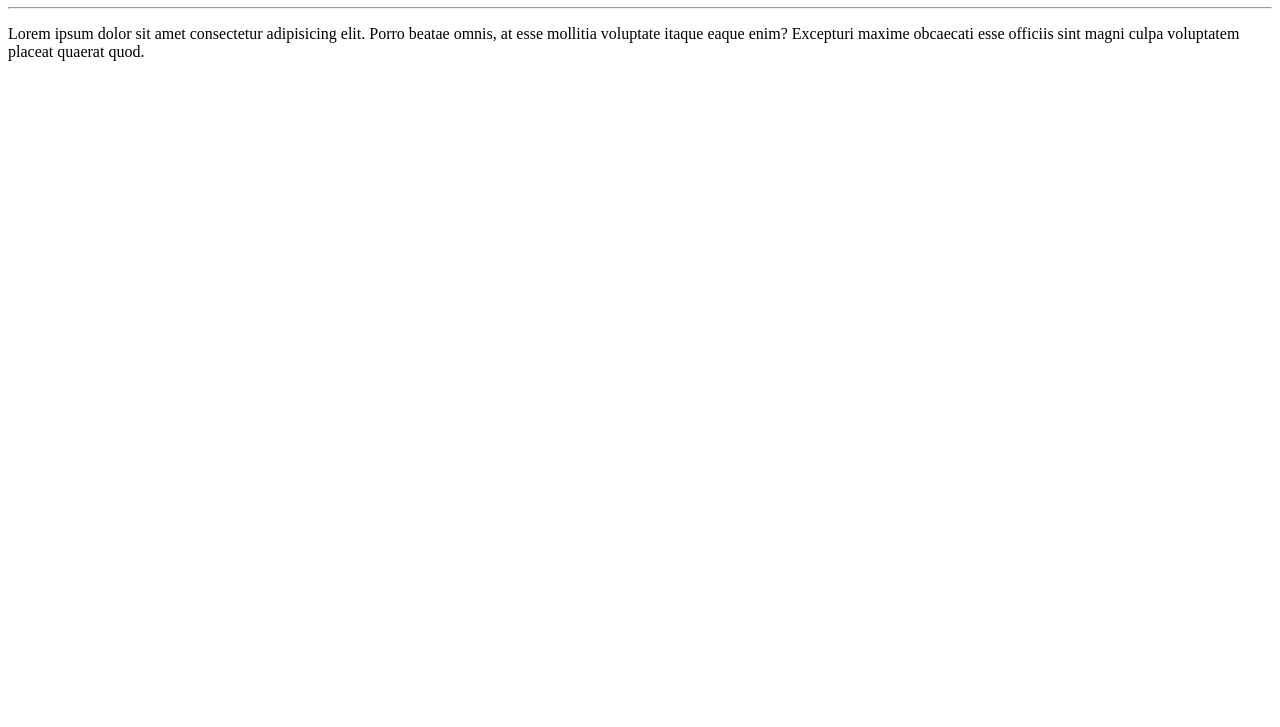
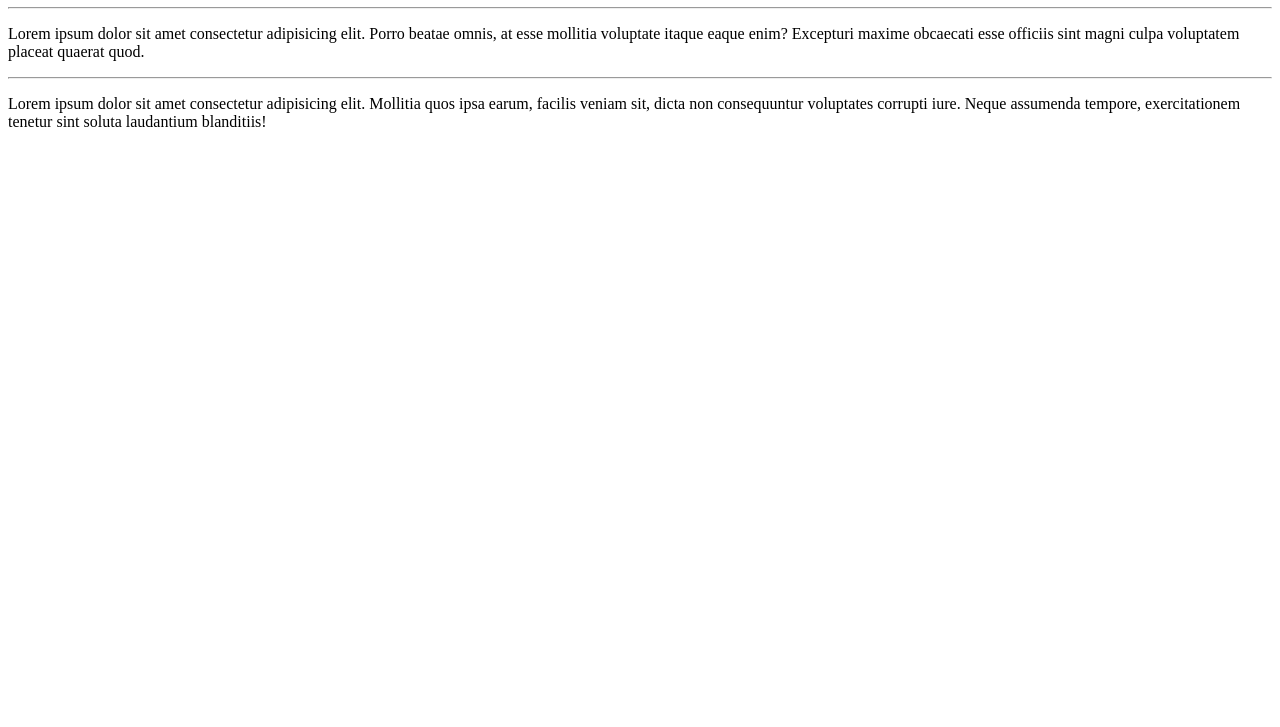
Before and after one commit to Rai-vaz/Ola-mundo, a plain HTML site: page site-exemplo/index.html in a window 1280 px wide. Shown: the part 73-800 px from the top of the page. Drawn offline with Linux system fonts and the light colour scheme.

Commit message:
Adicionei um parágrafo

```diff
--- a/site-exemplo/index.html
+++ b/site-exemplo/index.html
@@ -10,6 +10,8 @@
     <h1>Olá mundo</h1>
     <hr>
     <p>Lorem ipsum dolor sit amet consectetur adipisicing elit. Porro beatae omnis, at esse mollitia voluptate itaque eaque enim? Excepturi maxime obcaecati esse officiis sint magni culpa voluptatem placeat quaerat quod.</p>
+    <hr>
+    <p>Lorem ipsum dolor sit amet consectetur adipisicing elit. Mollitia quos ipsa earum, facilis veniam sit, dicta non consequuntur voluptates corrupti iure. Neque assumenda tempore, exercitationem tenetur sint soluta laudantium blanditiis!</p>
 
 </body>
 </html>
```
